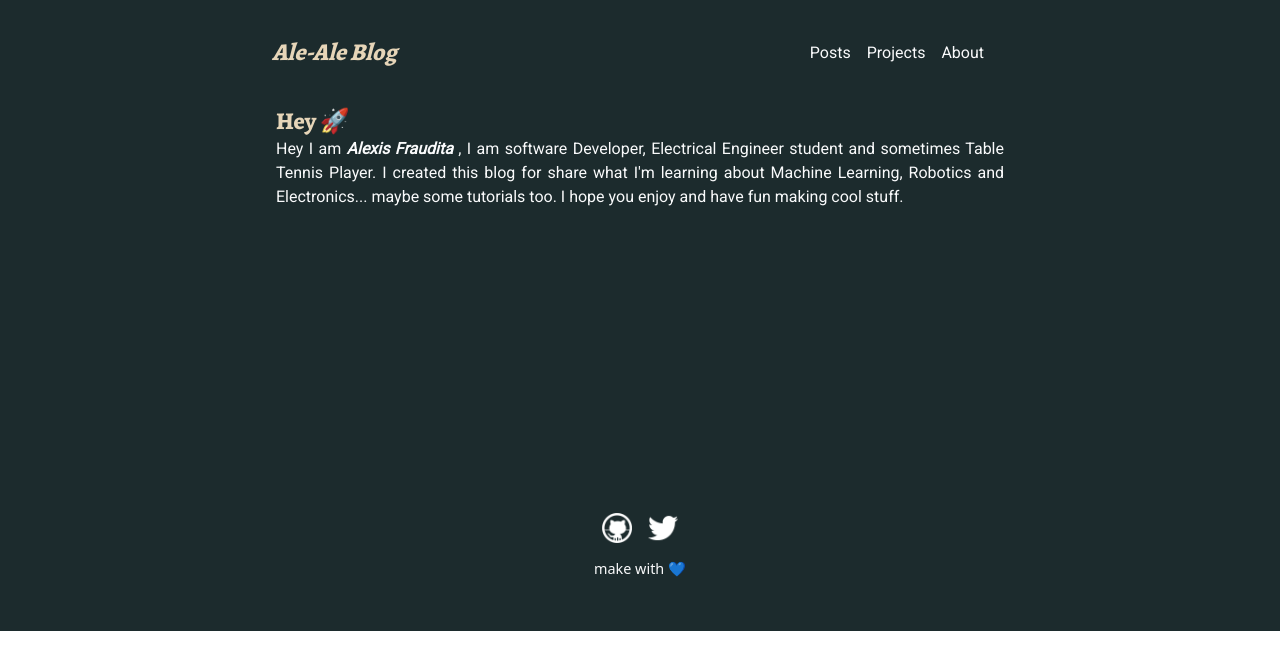
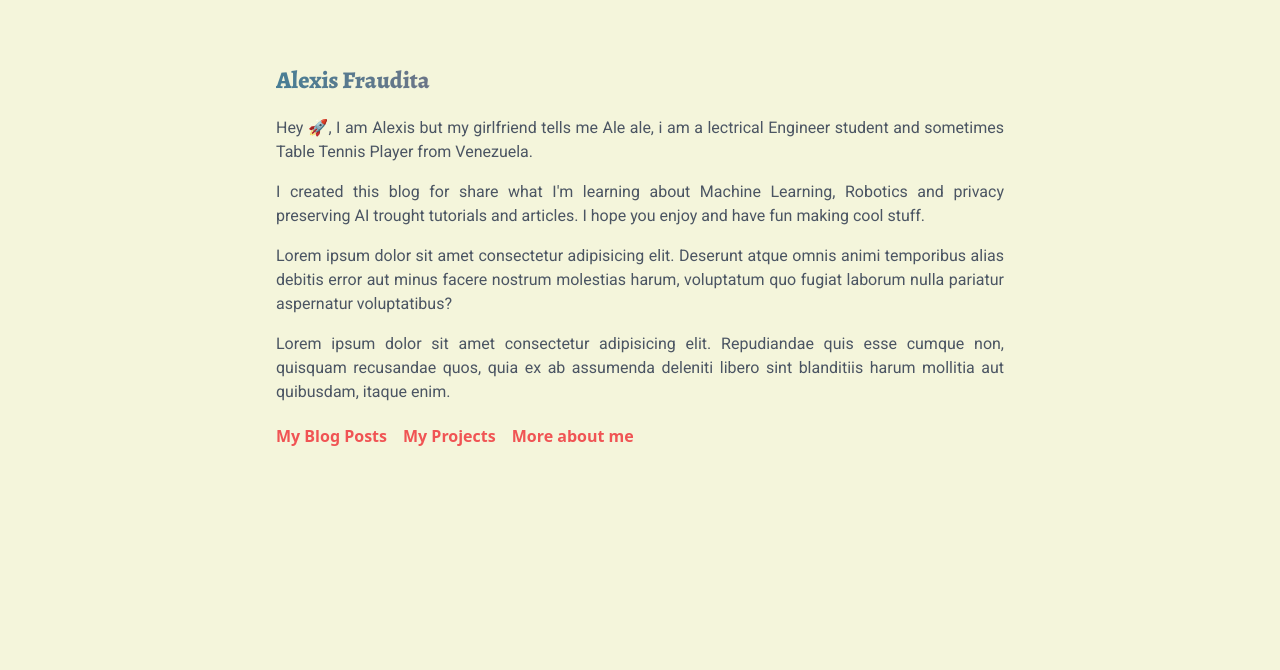
Before and after one commit to alefram/Alefram.github.io, a Next.js app: page / in a window 1280 px wide. Shown: the top 670 px of the page. Built offline with nearby package versions, Linux system fonts and the light colour scheme.

Commit message:
change style

```diff
--- a/components/Footer.jsx
+++ b/components/Footer.jsx
@@ -25,8 +25,10 @@ const Footer = () => {
                         </a>
                     </Link>
                 </div>
-                <div className="text-center mt-1 text-lg text-gray-50">
-                    <small>make with &#128153;</small>
+                <div className="text-center mt-1 text-lg text-gray-600">
+                    <small>
+                        Make with &#128153; and <Link href="https://tailwindcss.com/"><a className="font-bold text-text">Tailwindcss</a></Link> and deploy on <Link href="https://vercel.com/"><a className="font-bold text-text">Vercel</a></Link>
+                    </small>
                 </div>
             </div>
         </>
--- a/components/Navbar.jsx
+++ b/components/Navbar.jsx
@@ -7,20 +7,20 @@ const Navbar = () => {
       <nav className="flex flex-col md:flex-row p-4 container mx-auto lg:max-w-screen-md justify-between">
         <div className="mt-1 pr-4 py-4">
           <Link href="/">
-            <a className="text-titles text-2xl font-Alegreya font-bold italic ">
-              Ale-Ale Blog
+            <a className="text-gradient bg-gradient-to-r from-title to-text text-2xl font-Alegreya font-bold ">
+              Ale ale Blog
             </a>
           </Link>
         </div>
         <div className=" md:m-2 md:p-4 space-x-4 md:text-center">
           <Link  href="/Posts">
-            <a className="text-gray-50 font-Roboto font-normal hover:underline hover:text-titles">Posts</a>
+            <a className="text-gray-600 font-Roboto font-semibold hover:underline hover:text-text">Posts</a>
           </Link>
           <Link  href="/Projects">
-            <a className="text-gray-50 font-normal font-Roboto hover:underline hover:text-titles ">Projects</a>
+            <a className="text-gray-600 font-semibold font-Roboto hover:underline hover:text-text">Projects</a>
           </Link>
           <Link href="/About">
-            <a className="text-gray-50 font-normal font-Roboto hover:underline hover:text-titles">About</a>
+            <a className="text-gray-600 font-semibold font-Roboto hover:underline hover:text-text">About</a>
           </Link>
         </div>
       </nav>
--- a/components/Post.jsx
+++ b/components/Post.jsx
@@ -6,9 +6,9 @@ const Post = ({date,title,id}) => {
         <>
             <div className="p-2 flex m-2 flex-col">
                 <Link href={`/posts/${id}`}>
-                    <a className="text-lg  font-normal text-white">{title}</a>
+                    <a className="text-lg  font-semibold text-gray-600">{title}</a>
                 </Link>
-                <small className="mt-1 text-gray-400">
+                <small className="mt-1 text-base text-gray-500">
                     <Date dateString={date}/>
                 </small>
             </div>
--- a/components/Project.jsx
+++ b/components/Project.jsx
@@ -4,7 +4,7 @@ import Image from 'next/image';
 const Project = ({description,title,id}) => {
     return (
         <>
-            <div className="p-2 flex flex-col md:flex-row m-2 space-x-8  mt-5  shadow-lg rounded-lg border border-titles">
+            <div className="p-2 flex flex-col md:flex-row m-2 space-x-8  mt-5  shadow-lg rounded-lg border border-title">
                 <div className="mx-auto md:m-2">
                     <Image
                         src="/images/twitter.png"
@@ -14,9 +14,9 @@ const Project = ({description,title,id}) => {
                 </div>
                 <div className="flex flex-col m-4 p-4">
                     <Link href={`/projects/${id}`}>
-                        <a className="text-lg  font-bold text-titles">{title}</a>
+                        <a className="text-xl  font-bold text-gray-600">{title}</a>
                     </Link>
-                    <small className="mt-1 text-gray-50">
+                    <small className="mt-1 text-base text-gray-500">
                         {description}
                     </small>
                 </div>
--- a/pages/Posts.jsx
+++ b/pages/Posts.jsx
@@ -6,7 +6,7 @@ import { getSortedPostsData } from '../lib/posts';
 
 const Posts = ({allPostsData}) => {
     return (
-        <div className="bg-bgdark">
+        <div className="bg-background">
             <Head>
                 <title>My posts</title>
                 <link rel="icon" href="/favicon.ico" />
@@ -19,7 +19,7 @@ const Posts = ({allPostsData}) => {
 
             <main className="container mx-auto px-5 lg:max-w-screen-md">
                 <div className="m-2 p-4">
-                    <h1 className=" text-4xl text-center text-titles font-Alegreya">Posts</h1>
+                    <h1 className=" text-5xl text-center text-title font-Alegreya">Posts</h1>
                 </div>
                 <div>
                     <ul>
--- a/pages/Projects.jsx
+++ b/pages/Projects.jsx
@@ -6,7 +6,7 @@ import { getSortedProjectsData } from '../lib/projects';
 
 const Projects = ({allProjectsData}) => {
     return (
-      <div className="bg-bgdark">
+      <div className="bg-background">
         <Head>
             <title>My Projects  </title>
             <link rel="icon" href="/favicon.ico" />
@@ -19,7 +19,7 @@ const Projects = ({allProjectsData}) => {
 
         <main className="container mx-auto px-5 lg:max-w-screen-md">
             <div className="p-4">
-                <h1 className="text-4xl text-center text-titles font-Alegreya">Projects</h1>
+                <h1 className="text-5xl text-center text-title font-Alegreya">Projects</h1>
             </div>
             <div>
                 <ul>
--- a/pages/index.jsx
+++ b/pages/index.jsx
@@ -1,12 +1,12 @@
 import Head from 'next/head';
-import Navbar from '../components/Navbar';
-import  Footer from '../components/Footer';
+import Link from 'next/link';
+// import Image from 'next/image';
 
 const Home = () => {
   return (
-    <div className="bg-bgdark">
+    <div className="bg-background p-6 lg:h-screen">
       <Head>
-        <title>Home</title>
+        <title>Ale ale Blog</title>
         <link rel="icon" href="/favicon.ico" />
         <meta name="viewport" content="initial-scale=1.0, width=device-width" key="viewport" />
         <meta name="description" content="Hey I'm Alexis Fraudita, I'm software developer and I will share with you everything that i'm learning about machine learning, electronics and more." />
@@ -14,19 +14,35 @@ const Home = () => {
         <link href="https://fonts.googleapis.com/css2?family=Alegreya:wght@800&display=swap" rel="stylesheet"></link>
       </Head>
 
-      <header>
-        <Navbar/>
-      </header>
+      <main className="container mx-auto px-5 lg:max-w-screen-md">
 
-      <main className="container mx-auto px-5 lg:max-w-screen-md">
-        <h1 className="text-2xl font-Alegreya text-titles "> Hey &#128640;</h1>
-        <p className="text-justify font-Roboto text-gray-50 ">
-          Hey I am <a className="font-bold italic"> Alexis Fraudita</a> , I am software Developer, Electrical Engineer student and sometimes Table Tennis Player. I created this blog for share what I'm learning about Machine Learning, Robotics and Electronics... maybe some tutorials too. I hope you enjoy and have fun making cool stuff.
-        </p>
+        <h1 className="text-2xl lg:mt-10 font-Alegreya text-gradient bg-gradient-to-r from-title to-text font-bold mb-5"> Alexis Fraudita</h1>
+        <div className="space-y-4 text-gray-600 font-Roboto text-justify">
+          <p>
+            Hey &#128640;, I am Alexis but my girlfriend tells me Ale ale, i am a lectrical Engineer student and sometimes Table Tennis Player from Venezuela.
+          </p>
+          <p>
+            I created this blog for share what I'm learning about Machine Learning, Robotics and privacy preserving AI trought tutorials and articles. I hope you enjoy and have fun making cool stuff.
+          </p>
+          <p>
+            Lorem ipsum dolor sit amet consectetur adipisicing elit. Deserunt atque omnis animi temporibus alias debitis error aut minus facere nostrum molestias harum, voluptatum quo fugiat laborum nulla pariatur aspernatur voluptatibus?
+          </p>
+          <p>
+            Lorem ipsum dolor sit amet consectetur adipisicing elit. Repudiandae quis esse cumque non, quisquam recusandae quos, quia ex ab assumenda deleniti libero sint blanditiis harum mollitia aut quibusdam, itaque enim.
+          </p>
+        </div>
+        <div className=" flex flex-wrap mt-5 space-x-4 text-text font-bold">
+          <Link href="/Posts">
+            <a>My Blog Posts</a>
+          </Link>
+          <Link href="/Projects">
+            <a>My Projects</a>
+          </Link>
+          <Link href="/About">
+            <a>More about me</a>
+          </Link>
+        </div>
       </main>
-      <footer>
-        <Footer/>
-      </footer>
     </div>
   );
 }
--- a/pages/projects/[id].jsx
+++ b/pages/projects/[id].jsx
@@ -5,7 +5,7 @@ import Footer from '../../components/Footer';
 
 const Projects = ({projectsData}) => {
   return (
-    <div className="bg-bgdark">
+    <div className="bg-background">
       <Head>
           <title>{projectsData.title}</title>
           <link rel="icon" href="/favicon.ico" />
@@ -13,11 +13,12 @@ const Projects = ({projectsData}) => {
       </Head>
 
       <Navbar/>
+
       <main className="container mx-auto px-5 lg:max-w-screen-md">
         <div>
-          <h1 className="text-4xl font-Alegreya font-semibold text-titles">{projectsData.id}</h1>
+          <h1 className="text-4xl font-Alegreya font-bold text-title">{projectsData.id}</h1>
         </div>
-        <div className=" mt-6 text-justify font-Roboto  text-gray-50" dangerouslySetInnerHTML={{ __html: projectsData.contentHtml }} />
+        <div className=" mt-6 text-justify font-Roboto  text-gray-600" dangerouslySetInnerHTML={{ __html: projectsData.contentHtml }} />
       </main>
       <footer>
         <Footer/>
--- a/styles/globals.css
+++ b/styles/globals.css
@@ -1,3 +1,10 @@
 @tailwind base;
 @tailwind components;
 @tailwind utilities;
+
+@layer utilities {
+    .text-gradient {
+      background-clip: text;
+      -webkit-text-fill-color: transparent;
+    }
+  }
--- a/tailwind.config.js
+++ b/tailwind.config.js
@@ -10,9 +10,11 @@ module.exports = {
         'Alegreya': ['Alegreya', 'serif']
       },
       colors: {
-        'subtitles': '#1f6f8b',
-        'bgdark': '#1c2b2d',
-        'titles': '#e6d5b8',
+        'text': '#f05454',
+        'background': '#f4f5db',
+        'title': '#487e95',
+        'subtitle':'#23689b'
+
       }
     },
   },
```
Also changed, not shown: pages/About.jsx (+10 -10 lines), pages/posts/[id].jsx (+4 -4 lines), public/images/yo.jpg (added).
